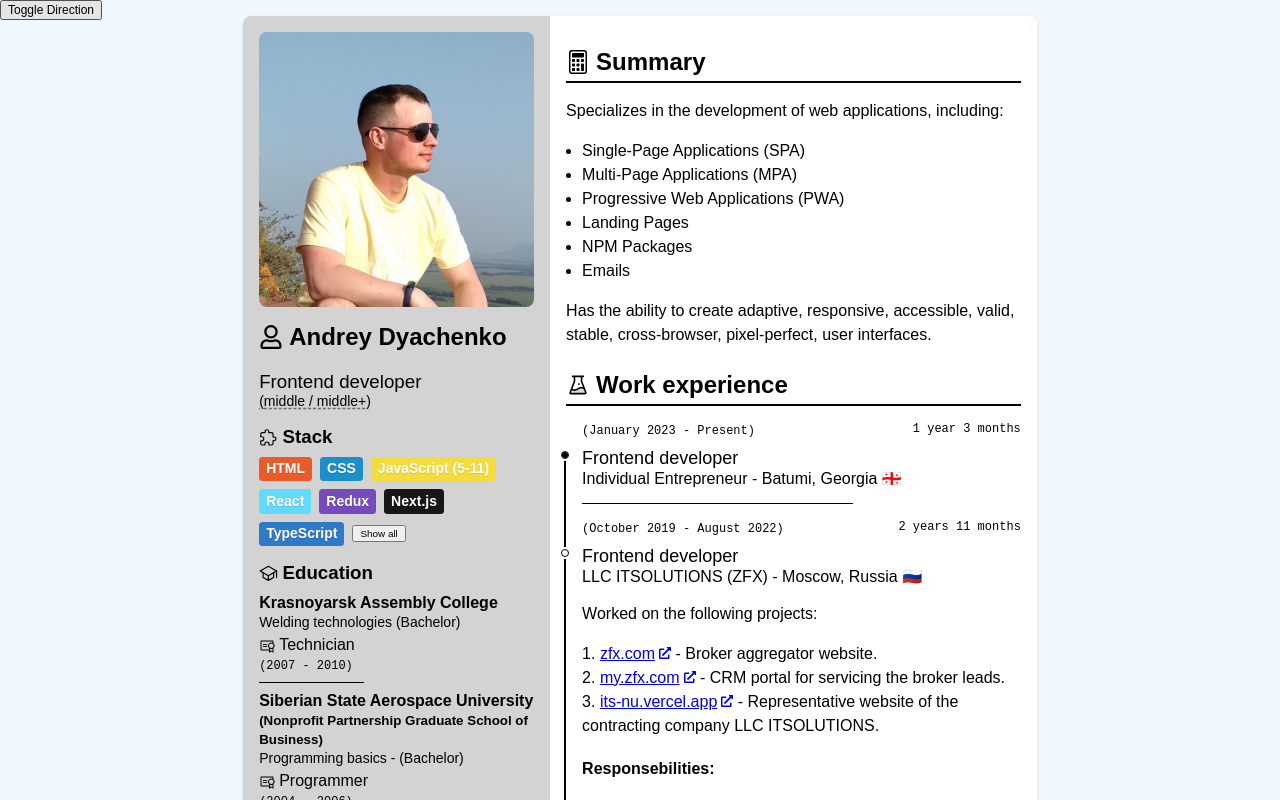
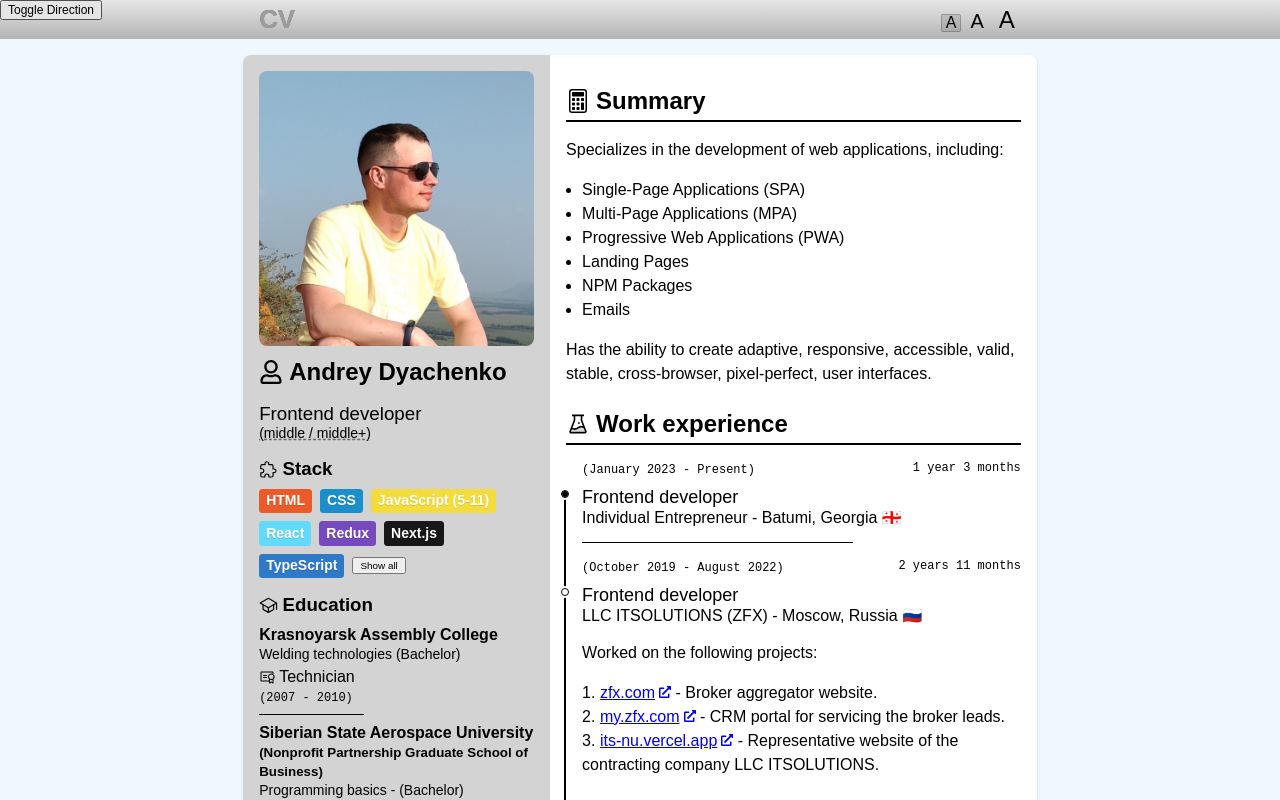
Before and after one commit to Andrew-Dyachenko/cv, a Next.js app: page / in a window 1280 px wide. Shown: the top 800 px of the page. Built offline with nearby package versions, Linux system fonts and the light colour scheme; a web font is replaced by a local one.

Commit message:
feat: header and font size switcher

```diff
--- /dev/null
+++ b/app/components/Header/FontSize.tsx
@@ -0,0 +1,76 @@
+"use client";
+
+import styles from "./header.module.scss";
+import { useEffect, useState } from "react";
+import clsx from "clsx";
+
+const onSubmit = (e: { preventDefault: () => void }) => {
+	e.preventDefault();
+};
+
+export default function FontSize() {
+	const [size, setSize] = useState(1);
+
+	useEffect(() => {
+		const html = document.documentElement;
+		html.style.fontSize = ""; // Reset
+		const defaultFontSize = Number(
+			(getComputedStyle(html).fontSize || "16px").replace(/[\D]*/g, ""),
+		);
+		html.style.fontSize = `${defaultFontSize * size}px`;
+	}, [size]);
+
+	return (
+		<form className={clsx(styles.font, styles.header__font)} onSubmit={onSubmit}>
+			<input
+				type="radio"
+				name="globalFontSize"
+				id="globalFontSize--1"
+				value={1}
+				defaultChecked
+				onChange={() => {
+					setSize(1);
+				}}
+				className={styles.font__input}
+			/>
+			<label
+				htmlFor="globalFontSize--1"
+				className={clsx(styles.font__label, styles["font__label--1"])}
+			>
+				A
+			</label>
+			<input
+				type="radio"
+				name="globalFontSize"
+				id="globalFontSize--1_125"
+				value={1.125}
+				onChange={() => {
+					setSize(1.125);
+				}}
+				className={styles.font__input}
+			/>
+			<label
+				htmlFor="globalFontSize--1_125"
+				className={clsx(styles.font__label, styles["font__label--1_125"])}
+			>
+				A
+			</label>
+			<input
+				type="radio"
+				name="globalFontSize"
+				id="globalFontSize--1_25"
+				value={1.25}
+				onChange={() => {
+					setSize(1.25);
+				}}
+				className={styles.font__input}
+			/>
+			<label
+				htmlFor="globalFontSize--1_25"
+				className={clsx(styles.font__label, styles["font__label--1_25"])}
+			>
+				A
+			</label>
+		</form>
+	);
+}
--- /dev/null
+++ b/app/components/Header/Header.jsx
@@ -0,0 +1,18 @@
+import styles from "./header.module.scss";
+import clsx from "clsx";
+import Link from "next/link";
+// import { Html } from "next/document";
+import FontSize from "./FontSize";
+
+export default function Header() {
+	return (
+		<header className={styles.header}>
+			<div className={clsx("container", styles.header__container)}>
+				<Link href="/" className={styles.brand}>
+					CV
+				</Link>
+				<FontSize />
+			</div>
+		</header>
+	);
+}
--- /dev/null
+++ b/app/components/Header/header.module.scss
@@ -0,0 +1,73 @@
+@use "sass:color";
+@use "sass:math";
+@use "../../styles/conf/fibonacci";
+
+.header {
+	background: color.mix(#e6e6e6, #b4b4b4);
+	background: linear-gradient(180deg, #e6e6e6 0%, #b4b4b4 100%);
+	// background: linear-gradient(to bottom, #d8d8d8, #a1a1a1);
+	// background: linear-gradient(to bottom, #C0C0C0, #B0B0B0);
+
+	&__container {
+		padding-block: 0.25rem;
+		display: flex;
+		align-items: center;
+		gap: 0.25rem 1rem;
+	}
+
+	&__font {
+		margin-inline-start: auto;
+	}
+}
+
+.brand {
+	$-color: color.change(color.mix(#e6e6e6, #b4b4b4), $blackness: 50%);
+	font-size: fibonacci.$golden-ratio + 0rem;
+	color: $-color;
+	font-weight: 700;
+	text-shadow: 0 fibonacci.$asymp-m * -1em 0 color.change($-color, $lightness: fibonacci.$asymp-xxl-percentage),
+		0 fibonacci.$asymp-m * 1em 0 color.change(#fff, $blackness: fibonacci.$asymp-xl-percentage);
+
+	&:any-link {
+		text-decoration: none;
+	}
+}
+
+.font {
+	$-font: &;
+	display: flex;
+	column-gap: 0.25em;
+	font-size: 1rem;
+	align-items: baseline;
+
+	&__input {
+		display: none;
+
+		&:checked {
+			+ #{$-font} {
+				&__label {
+					background-color: rgba(0, 0, 0, 0.1);
+					border: math.div(1, 16) + 0rem solid rgba(0, 0, 0, 0.2);
+				}
+			}
+		}
+	}
+
+	&__label {
+		display: flex;
+		align-items: center;
+		cursor: pointer;
+		line-height: 1;
+		border-radius: 0.125em;
+		padding: 0 0.25em;
+		font-weight: 500;
+
+		&:nth-of-type(2) {
+			font-size: 1.25em;
+		}
+
+		&:nth-of-type(3) {
+			font-size: 1.5em;
+		}
+	}
+}
--- /dev/null
+++ b/app/components/Header/index.jsx
@@ -0,0 +1 @@
+export { default } from './Header' // re-export the default export
--- a/app/components/Photo/photo.module.scss
+++ b/app/components/Photo/photo.module.scss
@@ -21,6 +21,7 @@
 		align-items: center;
 		font-weight: 700;
 		font-size: 1.5rem;
+		line-height: 1.2;
 
 		&-icon {
 			flex-shrink: 0;
--- a/app/layout.tsx
+++ b/app/layout.tsx
@@ -20,6 +20,7 @@ import {
 import "./styles/global.scss";
 import packageJSON from "../package.json";
 import DirectionToggle from "./components/DirectionToggle";
+import Header from "./components/Header";
 
 const { author } = packageJSON;
 const font = Sofia_Sans({
@@ -63,13 +64,15 @@ export default function RootLayout({
 						{/* eslint-disable-next-line @next/next/no-img-element */}
 						<img
 							src="https://mc.yandex.ru/watch/96691605"
+							style={{ position: "absolute", left: "-9999px" }}
 							alt="Yandex Metrika noscript watcher"
 						/>
 					</div>
 				</noscript>
 				<div className="app">
 					{process.env.NODE_ENV === "development" ? <DirectionToggle /> : null}
-					{children}
+					<Header />
+					<div className="app__body">{children}</div>
 				</div>
 				<Suspense>
 					<Metrika />
--- a/app/page.module.scss
+++ b/app/page.module.scss
@@ -1,5 +1,4 @@
 .container {
-	max-width: 210mm;
 	background-color: #fff;
 	padding: 1rem;
 	border-radius: 0.5rem;
--- a/app/styles/global.scss
+++ b/app/styles/global.scss
@@ -156,12 +156,16 @@ h6,
 
 .app {
 	min-height: 100svh;
-	padding: 1rem;
+	// padding: 1rem;
+
+	&__body {
+		padding: 1rem;
+	}
 }
 
 .container {
-	padding: 0 1rem;
+	padding-inline: 1rem;
 	width: 100%;
 	margin: 0 auto;
-	max-width: 1024px;
+	max-width: 210mm;
 }
```
